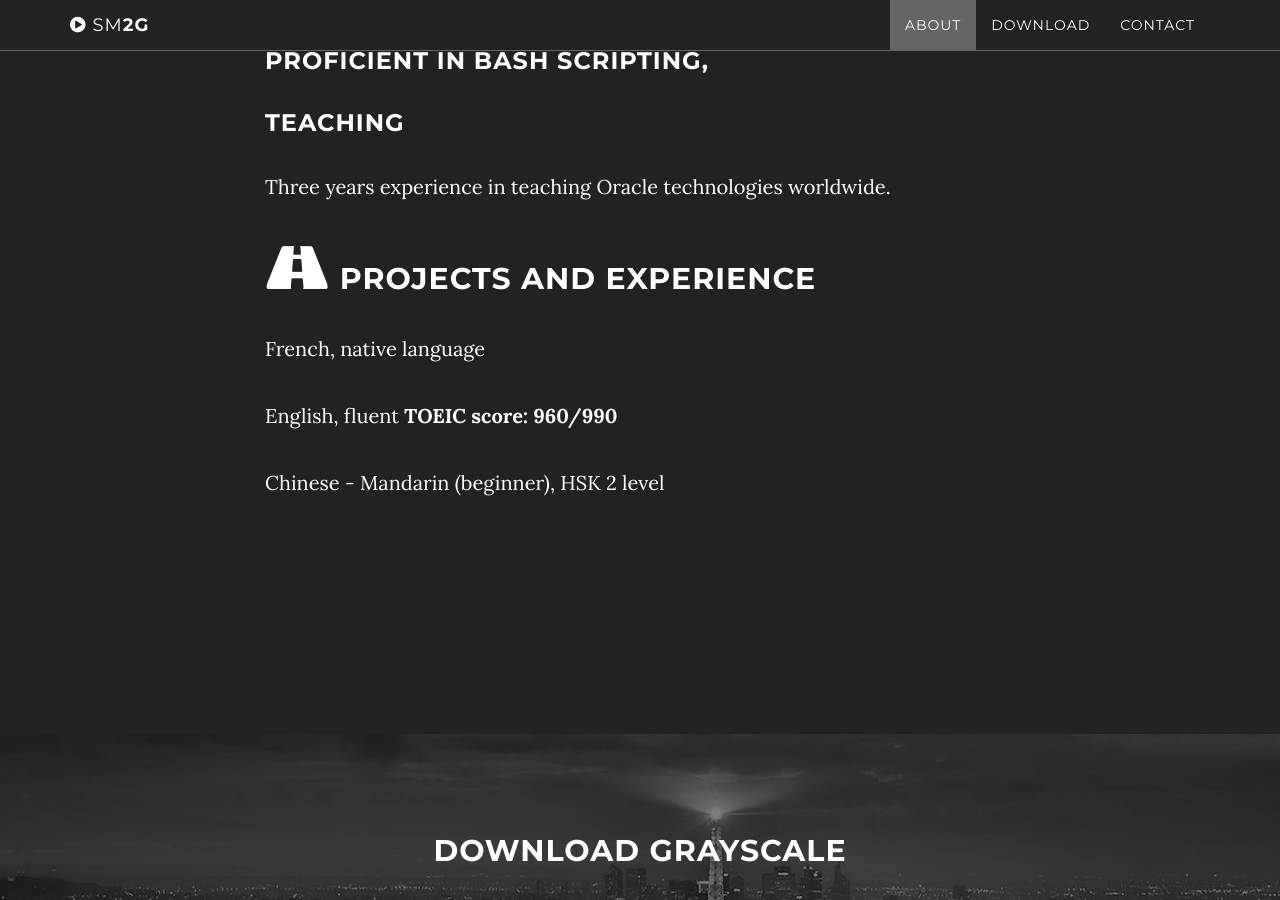
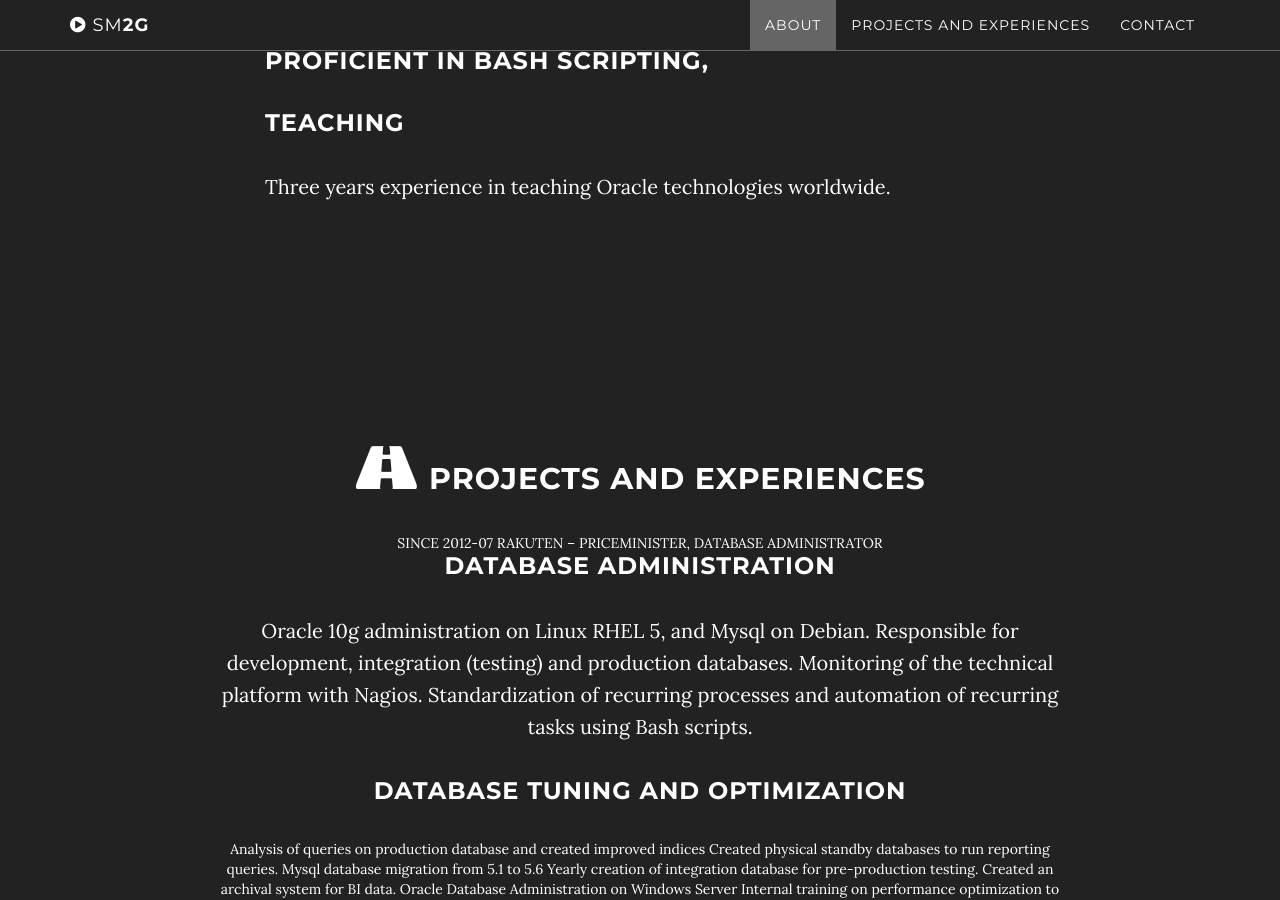
Before and after one commit to SM2G/sm2g.github.io, a Jekyll site: the page built from index.html, in a window 1280 px wide and 900 px high, scrolled down 2415 px. Built offline with Jekyll 4.4.1, drawn with Linux system fonts in a browser that asks for light colours; nearby versions of some CDN libraries; library files that are not in the unit come from our copies; some of the changed text lies outside the part shown.

Commit message:
going better

```diff
--- a/_includes/about.html
+++ b/_includes/about.html
@@ -47,13 +47,4 @@
     </div>
   </div>
 
-  <div class="row">
-    <div class="col-lg-8 col-lg-offset-2">
-      <h2><i class="fa fa-road fa-2x"></i> Projects and Experience</h2>
-        <p>French, native language</p>
-        <p>English, fluent <b>TOEIC score: 960/990</b></p>
-        <p>Chinese - Mandarin (beginner), HSK 2 level</p>
-    </div>
-  </div>
-
 </section>
--- a/_includes/download.html
+++ b/_includes/download.html
@@ -1,6 +1,6 @@
     <!-- Download Section -->
     <section id="download" class="content-section text-center">
-        <div class="download-section">
+        <!--<div class="download-section">
             <div class="container">
                 <div class="col-lg-8 col-lg-offset-2">
                     <h2>Download Grayscale</h2>
@@ -8,5 +8,40 @@
                     <a href="http://startbootstrap.com/template-overviews/grayscale/" class="btn btn-default btn-lg">Visit Download Page</a>
                 </div>
             </div>
+        </div>-->
+
+
+        <div class="row">
+          <div class="col-lg-8 col-lg-offset-2">
+            <h2><i class="fa fa-road fa-2x"></i> Projects and Experiences</h2>
+              SINCE 2012-07 RAKUTEN – PRICEMINISTER, DATABASE ADMINISTRATOR
+<h3>Database Administration</h3>
+<p>Oracle 10g administration on Linux RHEL 5, and Mysql on Debian.
+Responsible for development, integration (testing) and production databases.
+Monitoring of the technical platform with Nagios.
+Standardization of recurring processes and automation of recurring tasks using Bash scripts.</p>
+<h3>Database Tuning and optimization</h3>
+Analysis of queries on production database and created improved indices
+Created physical standby databases to run reporting queries.
+Mysql database migration from 5.1 to 5.6
+Yearly creation of integration database for pre-production testing.
+Created an archival system for BI data.
+Oracle Database Administration on Windows Server
+Internal training on performance optimization to developers
+Optimization & Tuning
+Managed performance tests and result analysis
+Improved database response time
+Defined partitioning and indexing strategies
+Participated in performance missions on client site (BNP, Bouygues Tel)
+
+Reverse engineering on Oracle 10g
+Used TOAD, SQL Developer and stored procedures to understand and extract data structures ! Responsible for database administration and updates
+Re-design
+Used SPARX Systems Enterprise Architect to concieve an improved data model
+2008 - 2009 SUPINFO 4 TH YEAR, ORACLE TEACHER IN CHINA
+Long-term teaching missions in China ° Partnership with Chinese universities
+Shandong University of Science and Technology ! Jiangsu University of Science and Technology ! Hebei University of Technology
+SUPINFO Beijing
+          </div>
         </div>
     </section>
--- a/_includes/nav.html
+++ b/_includes/nav.html
@@ -21,7 +21,7 @@
                         <a class="page-scroll" href="#about">About</a>
                     </li>
                     <li>
-                        <a class="page-scroll" href="#download">Download</a>
+                        <a class="page-scroll" href="#download">Projects and Experiences</a>
                     </li>
                     <li>
                         <a class="page-scroll" href="#contact">Contact</a>
```
Also changed, not shown: 1 other file.
